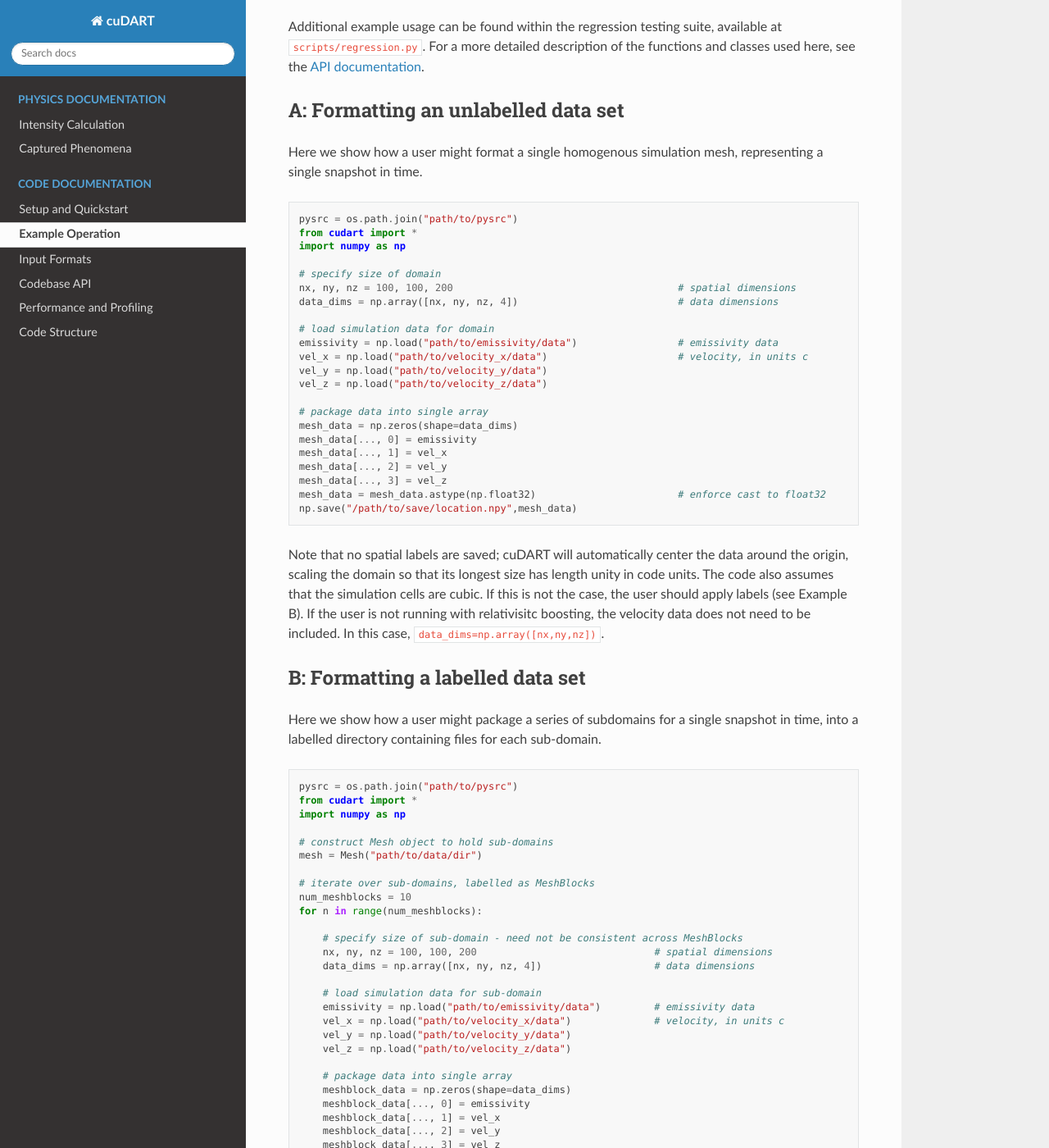
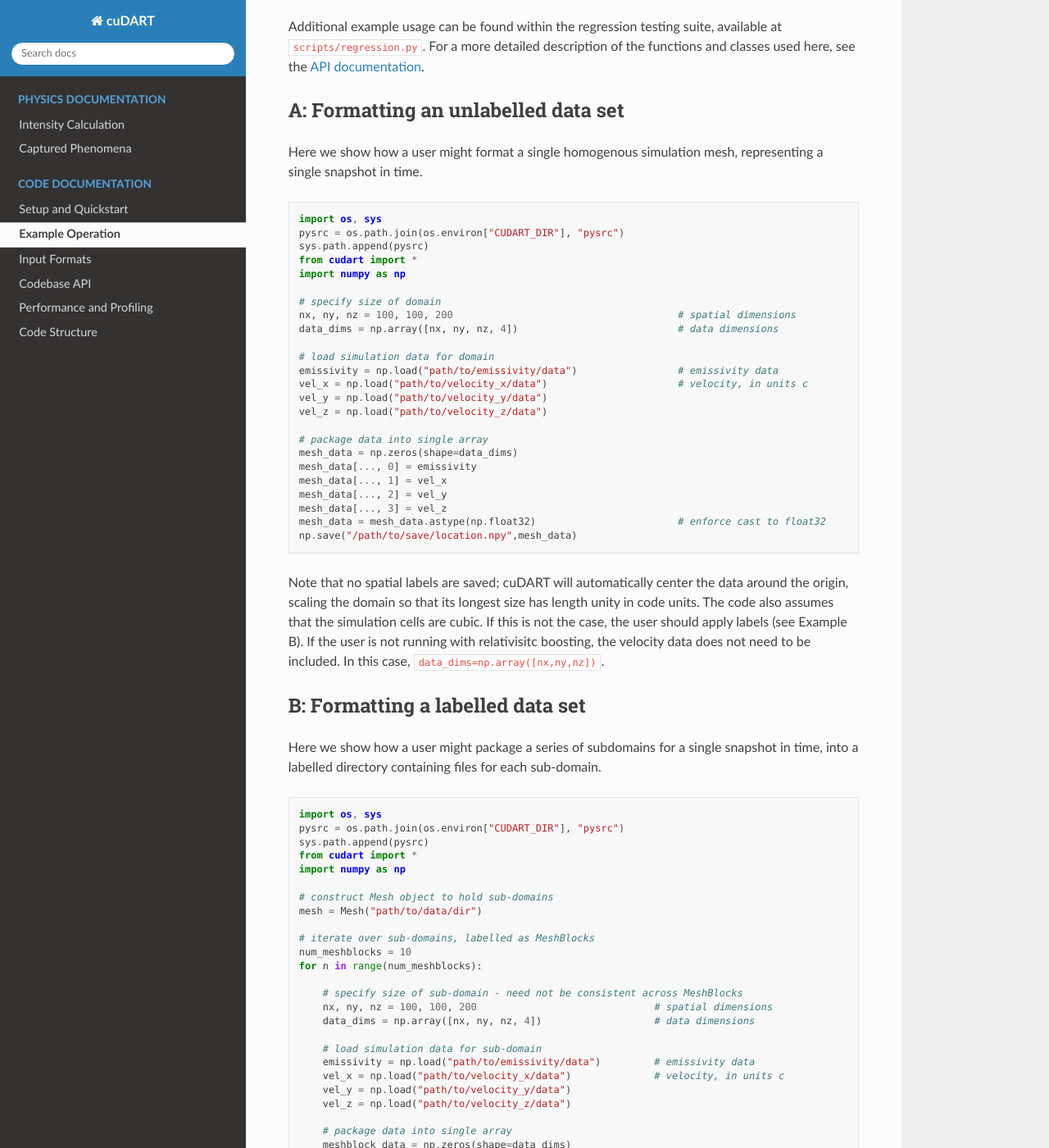
Before and after one commit to hwhitehead/cuDART, a Sphinx documentation site: the page built from docs/source/example.rst, in a window 1280 px wide and 1400 px high, scrolled down 331 px. Shown: the whole window at 82% size. Built offline with Sphinx 7.4.7 and the Read the Docs theme 3.1.0, drawn with Linux system fonts in a browser that asks for light colours; some of the changed text lies outside the part shown.

Commit message:
added updated pathing to docs

```diff
--- a/docs/source/example.rst
+++ b/docs/source/example.rst
@@ -23,7 +23,9 @@ Here we show how a user might format a single homogenous simulation mesh, repres
 
 .. code-block:: python
 
-    pysrc = os.path.join("path/to/pysrc")
+    import os, sys
+    pysrc = os.path.join(os.environ["CUDART_DIR"], "pysrc")
+    sys.path.append(pysrc)
     from cudart import *
     import numpy as np
 
@@ -59,7 +61,9 @@ Here we show how a user might package a series of subdomains for a single snapsh
 
 .. code-block:: python
 
-    pysrc = os.path.join("path/to/pysrc")
+    import os, sys
+    pysrc = os.path.join(os.environ["CUDART_DIR"], "pysrc")
+    sys.path.append(pysrc)
     from cudart import *
     import numpy as np
 
@@ -107,7 +111,9 @@ Here we show how a user might use a single simulation snapshot in time to genera
 
 .. code-block:: python
 
-    pysrc = os.path.join("path/to/pysrc")
+    import os, sys
+    pysrc = os.path.join(os.environ["CUDART_DIR"], "pysrc")
+    sys.path.append(pysrc)
     from cudart import *
     import numpy as np
 
@@ -155,7 +161,9 @@ Multiple cameras (and hence images) can still be specified.
 
 .. code-block:: python
 
-    pysrc = os.path.join("path/to/pysrc")
+    import os, sys
+    pysrc = os.path.join(os.environ["CUDART_DIR"], "pysrc")
+    sys.path.append(pysrc)
     from cudart import *
     import numpy as np
 
```
Also changed, not shown: docs/source/install.rst (+11 -2 lines).
